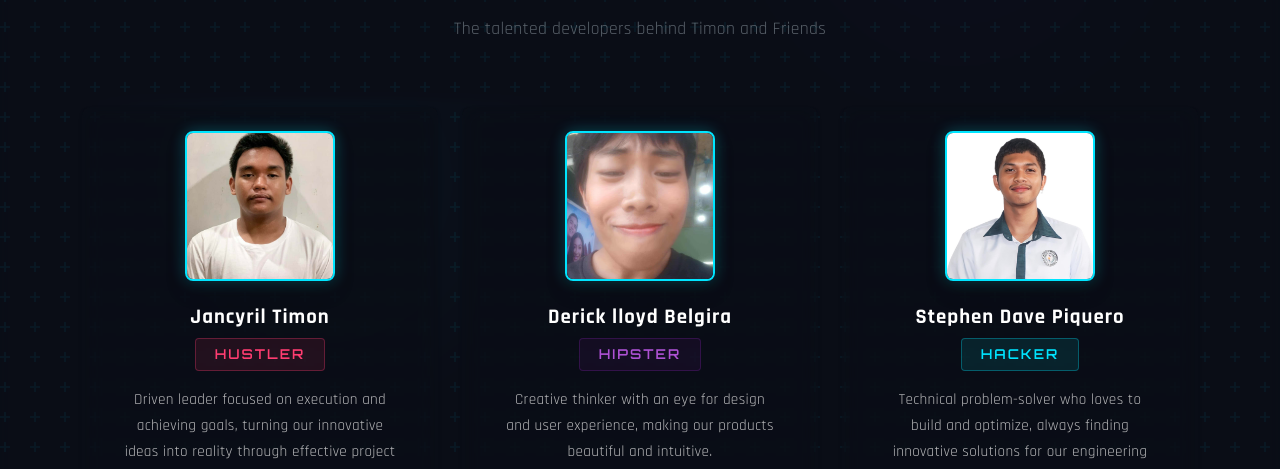
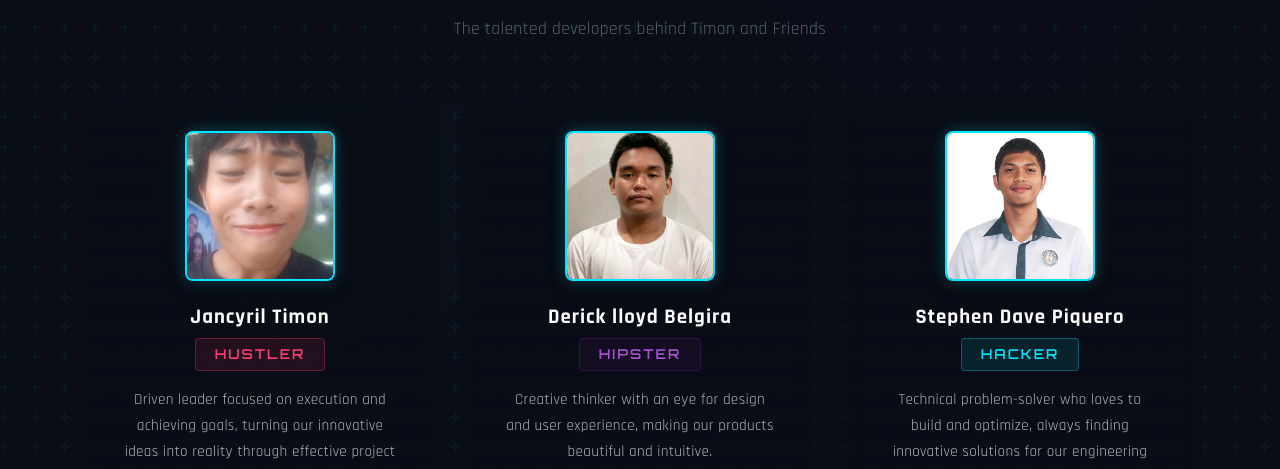
Before and after one commit to tepcvi/solarfantector, a plain HTML site: page index.html in a window 1280 px wide. Shown: the part 1500-1969 px from the top of the page. Drawn offline with nearby package versions, Linux system fonts and the light colour scheme.

Commit message:
Update index.html

```diff
--- a/index.html
+++ b/index.html
@@ -206,7 +206,7 @@
                         <div class="col-lg-4 col-md-6">
                             <div class="card team-member-card h-100 border-0 shadow-sm">
                                 <div class="card-body text-center p-4">
-                                    <img src="BEL.jpg" alt="Team Member - Hustler" class="team-member-img" onerror="this.src='https://via.placeholder.com/150x150.png?text=Hustler'; this.onerror='';">
+                                    <img src="MON.jpg" alt="Team Member - Hustler" class="team-member-img" onerror="this.src='https://via.placeholder.com/150x150.png?text=Hustler'; this.onerror='';">
                                     <h5 class="card-title" style="color: var(--white);">Jancyril Timon</h5>
                                     <span class="team-member-role role-hustler" style="background: rgba(255, 61, 113, 0.1); border-color: rgba(255, 61, 113, 0.3); color: var(--accent);">HUSTLER</span>
                                     <p class="card-text">Driven leader focused on execution and achieving goals, turning our innovative ideas into reality through effective project management.</p>
@@ -223,7 +223,7 @@
                         <div class="col-lg-4 col-md-6">
                             <div class="card team-member-card h-100 border-0 shadow-sm">
                                 <div class="card-body text-center p-4">
-                                    <img src="MON.jpg" alt="Team Member - Hipster" class="team-member-img" onerror="this.src='https://via.placeholder.com/150x150.png?text=Hipster'; this.onerror='';">
+                                    <img src="BEL.jpg" alt="Team Member - Hipster" class="team-member-img" onerror="this.src='https://via.placeholder.com/150x150.png?text=Hipster'; this.onerror='';">
                                     <h5 class="card-title" style="color: var(--white);">Derick lloyd Belgira</h5>
                                     <span class="team-member-role role-hipster">HIPSTER</span>
                                     <p class="card-text">Creative thinker with an eye for design and user experience, making our products beautiful and intuitive.</p>
```
